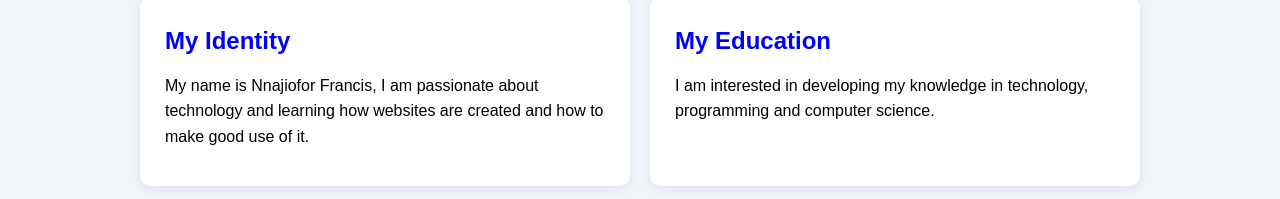
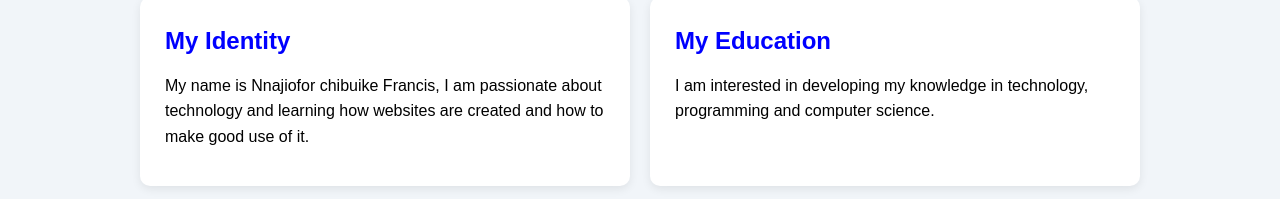
Before and after one commit to nnajioforfrancis123-collab/week-1-profile-2, a plain HTML site: page about.html in a window 1280 px wide. Shown: the part 144-343 px from the top of the page. Drawn offline with Linux system fonts and the light colour scheme.

```diff
--- a/about.html
+++ b/about.html
@@ -27,7 +27,7 @@
             <div class="card">
                 <h2>My Identity</h2>
                 <p>
-                    My name is Nnajiofor Francis, I am passionate
+                    My name is Nnajiofor chibuike Francis, I am passionate
                     about technology and learning how
                     websites are created and how to make good use of it.
                 </p>
```
